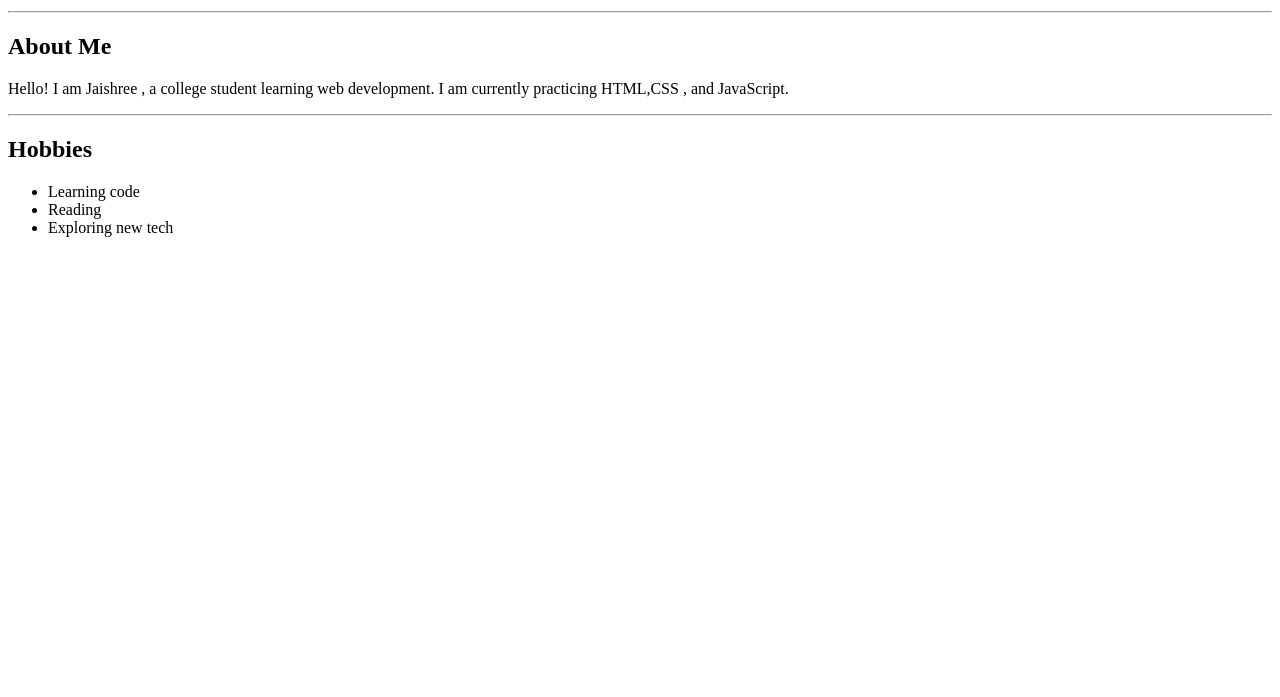
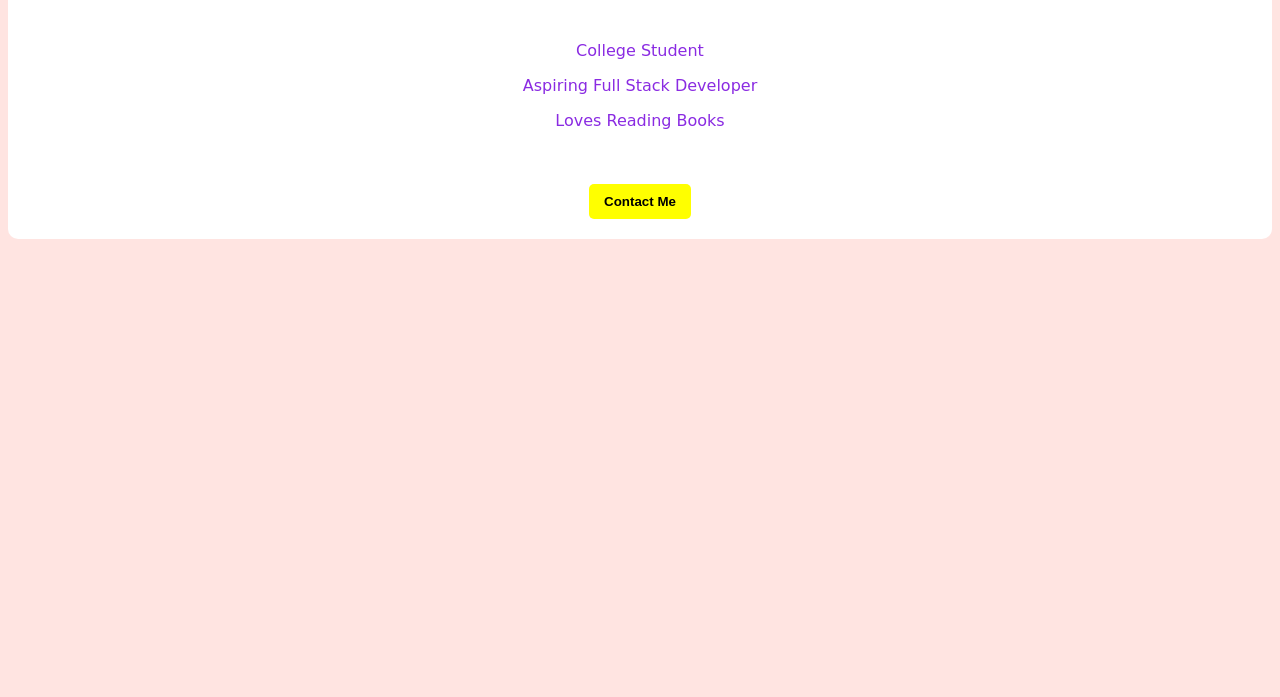
Before and after one commit to jaishreejoon/day-1-html-project, a plain HTML site: page index.html in a window 1280 px wide. Shown: the part 103-800 px from the top of the page. Drawn offline with Linux system fonts and the light colour scheme.

Commit message:
Add files via upload

```diff
--- a/index.html
+++ b/index.html
@@ -1,17 +1,23 @@
 <!DOCTYPE html>
-<html>
-    <head><title>Jaishree</title></head>
-    <body>
+<html lang="en">
+<head>
+    <meta charset="UTF-8">
+    <meta name="viewport" content="width=device-width, initial-scale=1.0">
+    <title>My Profile Card</title>
+    <link rel="stylesheet" href="style.css">
+
+</head>
+<body>
+    <div class="card">
         <h1>Jaishree</h1>
-        <p>College student | Aspiring Full Stack Developer</p>
-<hr>
-        <h2>About Me</h2>
-        <p>Hello! I am Jaishree , a college student learning web development. I am currently practicing HTML,CSS , and JavaScript.</p>
-       <hr>
-        <h2>Hobbies</h2>
-        <ul><li> Learning code</li>
-        <li>Reading</li>
-    <li>Exploring new tech</li>
-</ul>
-    </body>
+        <br>
+        <p>College Student </p>
+        <p>Aspiring Full Stack Developer </p>
+        <p>Loves Reading Books </p>
+        <br>
+        <br>
+        <button><strong>Contact Me </strong></button>
+    </div>
+
+</body>
 </html>
--- /dev/null
+++ b/style.css
@@ -0,0 +1,29 @@
+body{
+    font-family: cursive;
+    background-color: mistyrose;
+
+}
+
+.card
+   {color: blueviolet;
+    background-color: white;
+    width: 300px
+    margin: 100px auto;
+    text-align: center;
+    padding: 20px;
+    border-radius: 10px;}
+
+button{
+padding:10px 15px;
+border:none;
+border-radius: 5px;
+background-color: yellow;
+cursor: pointer;
+color: black;
+
+
+}
+button:hover{
+    background-color: #e6c200;
+    cursor: pointer;
+}
```
